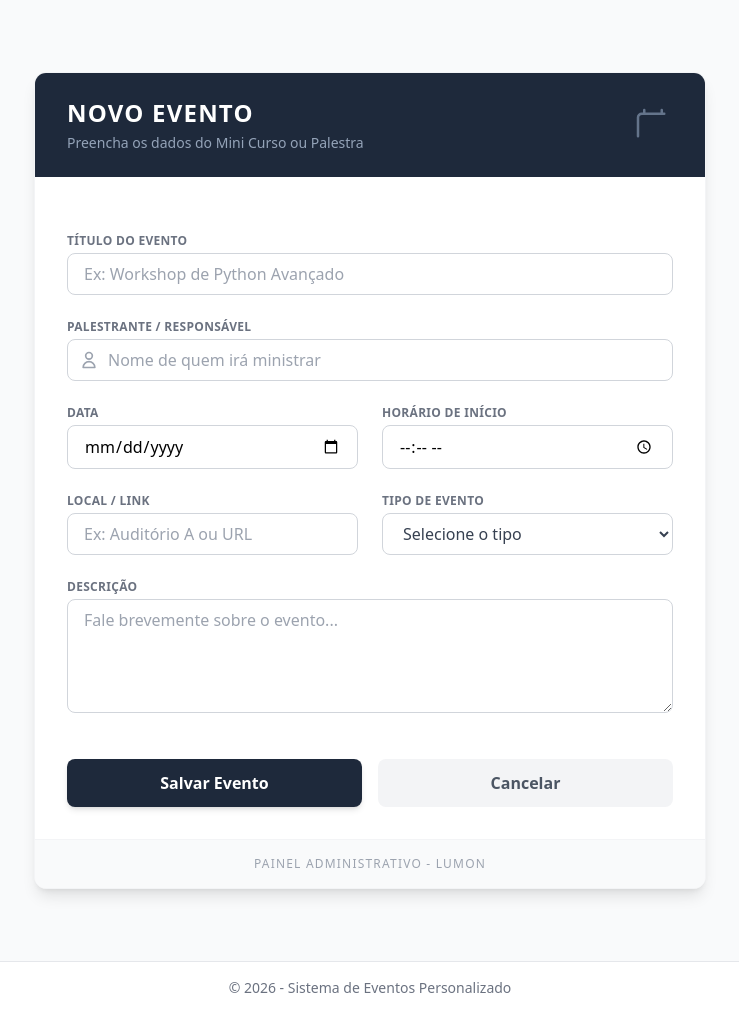
After one commit to LaisOliveiira/projeto_web_gebov, a Django app: template eventos/templates/cadastro_evento.html in a window 1280 px wide. The commit adds this page. Shown: the whole page, without its empty margins (270-1009 px from the left). Run offline with Django 5.2, Linux system fonts and the light colour scheme; the template is opened without the code that fills it, so the values that code supplies are empty; some libraries are stand-ins or nearby versions.

Commit message:
cadastro eventos por empresa

```diff
--- a/config/urls.py
+++ b/config/urls.py
@@ -7,6 +7,8 @@ urlpatterns = [
     # Inclui as rotas do seu app de autenticação
     path('', include('autenticacao.urls')),
 
+    path('eventos/', include('eventos.urls')),
+
     # Aqui você incluirá o app de eventos no futuro
     # path('eventos/', include('eventos.urls')),
 ]
--- /dev/null
+++ b/eventos/templates/cadastro_evento.html
@@ -0,0 +1,115 @@
+{% extends 'base.html' %}
+{% load static %}
+
+{% block title %}Cadastrar Evento - Sistema de Eventos{% endblock %}
+
+{% block content %}
+<div class="min-h-screen flex flex-col items-center py-10 px-4">
+    <div class="max-w-2xl w-full bg-white rounded-xl shadow-lg border border-gray-100 overflow-hidden">
+
+        <div class="bg-slate-800 py-6 px-8 flex justify-between items-center">
+            <div>
+                <h2 class="text-2xl font-bold text-white uppercase tracking-wider">Novo Evento</h2>
+                <p class="text-slate-400 text-sm mt-1">Preencha os dados do Mini Curso ou Palestra</p>
+            </div>
+            <div class="text-slate-500 hidden sm:block">
+                <svg xmlns="http://www.w3.org/2000/svg" fill="none" viewBox="0 0 24 24" stroke-width="1.5"
+                    stroke="currentColor" class="w-10 h-10">
+                    <path stroke-linecap="round" stroke-linejoin="round"
+                        d="M6.75 3v2.25M17.25 3v2.25M3 18.75V7.5a2.25 2.25 0 0 1 2.25-2.25h13.5A2.25 2.25 0 0 1 21 base.75V18.75m-18 0A2.25 2.25 0 0 0 5.25 21h13.5A2.25 2.25 0 0 0 21 18.75m-18 0V7.5" />
+                </svg>
+            </div>
+        </div>
+
+        <div class="p-8">
+            <form method="POST" action="{% url 'cadastro_evento' %}" class="space-y-6">
+                {% csrf_token %}
+
+                <div>
+                    <label class="block text-xs font-semibold text-gray-500 uppercase tracking-wide mb-1">Título do
+                        Evento</label>
+                    <input type="text" name="titulo" required
+                        class="w-full px-4 py-2 border border-gray-300 rounded-lg focus:ring-2 focus:ring-slate-800 focus:border-slate-800 outline-none transition"
+                        placeholder="Ex: Workshop de Python Avançado">
+                </div>
+
+                <div>
+                    <label class="block text-xs font-semibold text-gray-500 uppercase tracking-wide mb-1">Palestrante /
+                        Responsável</label>
+                    <div class="relative">
+                        <span class="absolute inset-y-0 left-0 pl-3 flex items-center text-gray-400">
+                            <svg xmlns="http://www.w3.org/2000/svg" class="h-5 w-5" fill="none" viewBox="0 0 24 24"
+                                stroke="currentColor">
+                                <path stroke-linecap="round" stroke-linejoin="round" stroke-width="2"
+                                    d="M16 7a4 4 0 11-8 0 4 4 0 018 0zM12 14a7 7 0 00-7 7h14a7 7 0 00-7-7z" />
+                            </svg>
+                        </span>
+                        <input type="text" name="responsavel" required
+                            class="w-full pl-10 pr-3 py-2 border border-gray-300 rounded-lg focus:ring-2 focus:ring-slate-800 focus:border-slate-800 outline-none transition"
+                            placeholder="Nome de quem irá ministrar">
+                    </div>
+                </div>
+
+                <div class="grid grid-cols-1 md:grid-cols-2 gap-6">
+                    <div>
+                        <label
+                            class="block text-xs font-semibold text-gray-500 uppercase tracking-wide mb-1">Data</label>
+                        <input type="date" name="data" required
+                            class="w-full px-4 py-2 border border-gray-300 rounded-lg focus:ring-2 focus:ring-slate-800 focus:border-slate-800 outline-none transition">
+                    </div>
+                    <div>
+                        <label class="block text-xs font-semibold text-gray-500 uppercase tracking-wide mb-1">Horário de
+                            Início</label>
+                        <input type="time" name="horario_evento" required
+                            class="w-full px-4 py-2 border border-gray-300 rounded-lg focus:ring-2 focus:ring-slate-800 focus:border-slate-800 outline-none transition">
+                    </div>
+                </div>
+
+                <div class="grid grid-cols-1 md:grid-cols-2 gap-6">
+                    <div>
+                        <label class="block text-xs font-semibold text-gray-500 uppercase tracking-wide mb-1">Local /
+                            Link</label>
+                        <input type="text" name="local" required
+                            class="w-full px-4 py-2 border border-gray-300 rounded-lg focus:ring-2 focus:ring-slate-800 focus:border-slate-800 outline-none transition"
+                            placeholder="Ex: Auditório A ou URL">
+                    </div>
+                    <div>
+                        <label class="block text-xs font-semibold text-gray-500 uppercase tracking-wide mb-1">Tipo de
+                            Evento</label>
+                        <select name="tipo_id" required
+                            class="w-full px-4 py-2 border border-gray-300 rounded-lg focus:ring-2 focus:ring-slate-800 focus:border-slate-800 outline-none transition bg-white text-gray-700">
+                            <option value="" disabled selected>Selecione o tipo</option>
+                            {% for tipo in tipos %}
+                            <option value="{{ tipo.id }}">{{ tipo.nome }}</option>
+                            {% endfor %}
+                        </select>
+                    </div>
+                </div>
+
+                <div>
+                    <label
+                        class="block text-xs font-semibold text-gray-500 uppercase tracking-wide mb-1">Descrição</label>
+                    <textarea name="descricao" rows="4" required
+                        class="w-full px-4 py-2 border border-gray-300 rounded-lg focus:ring-2 focus:ring-slate-800 focus:border-slate-800 outline-none transition"
+                        placeholder="Fale brevemente sobre o evento..."></textarea>
+                </div>
+
+                <div class="flex gap-4 pt-4">
+                    <button type="submit"
+                        class="flex-1 bg-slate-800 text-white font-bold py-3 rounded-lg hover:bg-slate-700 shadow-md transform hover:-translate-y-0.5 transition-all">
+                        Salvar Evento
+                    </button>
+                    <a href="{% url 'home' %}"
+                        class="flex-1 bg-gray-100 text-gray-600 font-bold py-3 rounded-lg hover:bg-gray-200 text-center transition-all">
+                        Cancelar
+                    </a>
+                </div>
+            </form>
+        </div>
+
+        <div class="bg-gray-50 px-8 py-4 border-t border-gray-100 text-center">
+            <p class="text-xs text-gray-400 uppercase tracking-widest">Painel Administrativo - Lumon</p>
+        </div>
+    </div>
+</div>
+{% endblock %}
--- /dev/null
+++ b/eventos/urls.py
@@ -0,0 +1,7 @@
+from django.urls import path
+from . import views
+
+urlpatterns = [
+    # Rota: localhost:8000/eventos/cadastro/
+    path('cadastro/', views.cadastro_evento_view, name='cadastro_evento'),
+]
--- a/templates/base.html
+++ b/templates/base.html
@@ -33,6 +33,16 @@
                 <a href="/eventos/cadastro/" class="hover:text-blue-300">Gerenciar Eventos</a>
                 {% endif %}
 
+                {% if request.session.user_perfil == 'Empresa' %}
+                <a href="{% url 'cadastro_evento' %}" class="hover:text-blue-300 flex items-center gap-1">
+                    <svg xmlns="http://www.w3.org/2000/svg" class="h-5 w-5" fill="none" viewBox="0 0 24 24"
+                        stroke="currentColor">
+                        <path stroke-linecap="round" stroke-linejoin="round" stroke-width="2" d="M12 4v16m8-8H4" />
+                    </svg>
+                    Cadastrar Evento
+                </a>
+                {% endif %}
+
                 {% if request.session.user_perfil == 'Admin' %}
                 <a href="/auth/usuarios/" class="hover:text-blue-300">Usuários</a>
                 {% endif %}
```
Also changed, not shown: eventos/views.py (+18 -2 lines), eventos/templates/cadastro_eventos.html (deleted).
